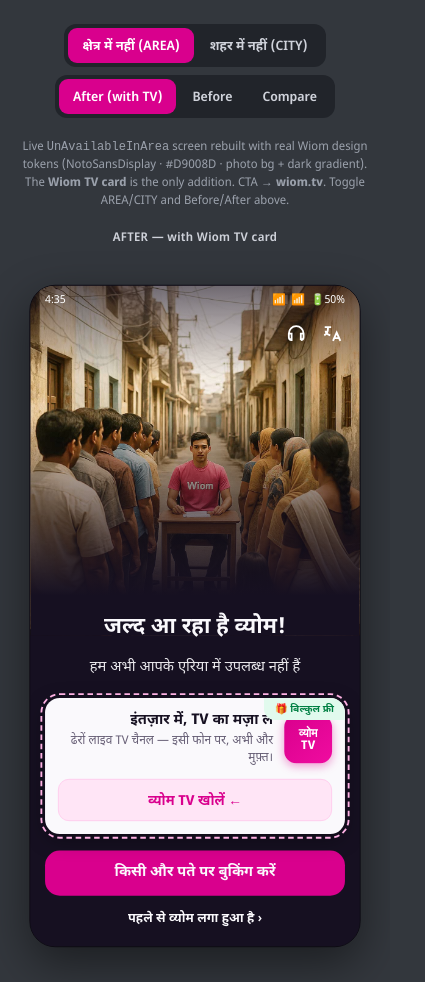
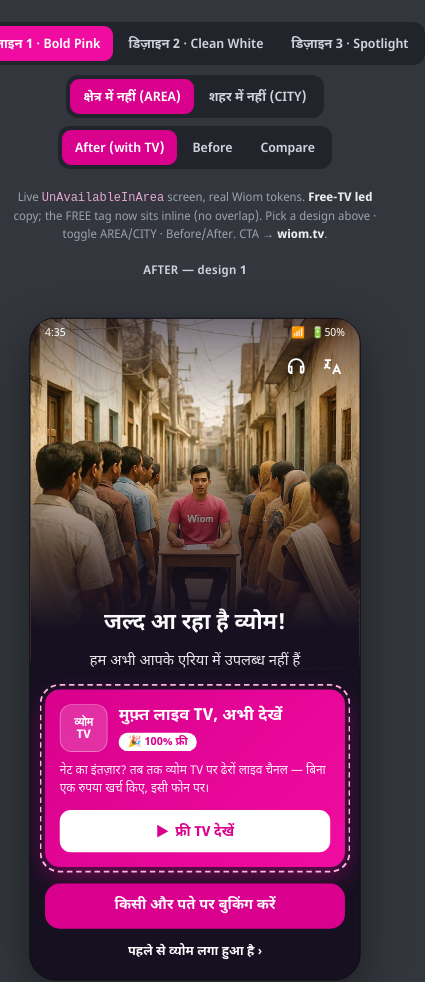
Before and after one commit to shivanksood-prog/wiom-tv-unserviceable-entry, a plain HTML site: page index.html in a window 390 px wide. Shown: the top 982 px of the page, 425 px wide, since content can reach past the window. Drawn offline with Linux system fonts and the light colour scheme.

Commit message:
Readdress TV card: Free-TV-led copy, 3 design variants, inline FREE tag (no overlap)

```diff
--- a/index.html
+++ b/index.html
@@ -8,14 +8,13 @@
 <link rel="preconnect" href="https://fonts.gstatic.com" crossorigin>
 <link href="https://fonts.googleapis.com/css2?family=Noto+Sans+Devanagari:wght@400;600;700&display=swap" rel="stylesheet">
 <style>
-  /* ---- Wiom Design tokens (from customer-app: base_colors.dart / wiom_*.dart) ---- */
   :root{
-    --brand600:#D9008D;  --brand300:#FFB2E4; --brand200:#FFCCED; --brand100:#FFE5F6;
+    --brand700:#F00CA0; --brand600:#D9008D; --brand300:#FFB2E4; --brand200:#FFCCED; --brand100:#FFE5F6;
     --neutral900:#161021; --neutral800:#352D42; --neutral700:#665E75; --neutral500:#A7A1B2;
     --neutral300:#D7D3E0; --neutral200:#E8E4F0; --neutral100:#F1EDF7; --white:#FAF9FC; --baseWhite:#FFFFFF;
     --positive600:#008043; --positive100:#E1FAED;
-    --bgDark:#161021;
-    --radius:16px;
+    --gold1:#D5AF4A; --gold2:#F2E983; --gold3:#D5B14B;
+    --bgDark:#161021; --radius:16px;
   }
   @font-face{font-family:'NotoSansDisplay';src:url('assets/NotoSansDisplay-Regular.ttf');font-weight:400;}
   @font-face{font-family:'NotoSansDisplay';src:url('assets/NotoSansDisplay-SemiBold.ttf');font-weight:600;}
@@ -25,94 +24,108 @@
   body{
     font-family:'Noto Sans Devanagari','NotoSansDisplay',system-ui,sans-serif;
     background:#33373d; color:var(--neutral900);
-    min-height:100vh; padding:24px 12px 60px; display:flex; flex-direction:column; align-items:center;
+    min-height:100vh; padding:22px 12px 60px; display:flex; flex-direction:column; align-items:center;
   }
 
-  /* ---- top controls ---- */
-  .controls{display:flex;gap:8px;flex-wrap:wrap;justify-content:center;margin-bottom:20px;}
+  .controls{display:flex;gap:8px;flex-wrap:wrap;justify-content:center;margin-bottom:10px;}
   .seg{display:inline-flex;background:#21242a;border-radius:12px;padding:4px;gap:2px;}
-  .seg button{
-    font-family:inherit;font-size:13px;font-weight:600;color:#cfd2da;background:transparent;
-    border:0;padding:8px 14px;border-radius:9px;cursor:pointer;transition:.15s;white-space:nowrap;
-  }
+  .seg button{font-family:inherit;font-size:13px;font-weight:600;color:#cfd2da;background:transparent;
+    border:0;padding:8px 13px;border-radius:9px;cursor:pointer;transition:.15s;white-space:nowrap;}
   .seg button.active{background:var(--brand600);color:#fff;}
-  .hint{color:#9aa0ab;font-size:12px;text-align:center;max-width:760px;margin:0 auto 18px;line-height:1.5;}
+  .seg.design button.active{background:var(--brand700);}
+  .hint{color:#9aa0ab;font-size:12px;text-align:center;max-width:780px;margin:10px auto 16px;line-height:1.55;}
+  .hint code{color:#e3a7d2;}
+  .hint b{color:#e9ecf2;}
 
-  /* ---- phone frame: 360x720 like the Figma frame ---- */
   .stage{display:flex;gap:28px;flex-wrap:wrap;justify-content:center;align-items:flex-start;}
   .phone-wrap{display:flex;flex-direction:column;align-items:center;gap:10px;}
   .phone-label{color:#cfd2da;font-size:12px;font-weight:600;letter-spacing:.3px;}
-  .phone{
-    width:360px;height:720px;background:var(--bgDark);border-radius:28px;overflow:hidden;position:relative;
-    box-shadow:0 18px 50px rgba(0,0,0,.45);border:1px solid #0c0a12;
-  }
+  .phone{width:360px;height:720px;background:var(--bgDark);border-radius:28px;overflow:hidden;position:relative;
+    box-shadow:0 18px 50px rgba(0,0,0,.45);border:1px solid #0c0a12;}
 
-  /* status bar */
   .statusbar{position:absolute;top:0;left:0;right:0;height:28px;display:flex;align-items:center;justify-content:space-between;
     padding:0 16px;font-size:12px;color:#fff;z-index:6;font-family:'NotoSansDisplay',sans-serif;}
   .statusbar .r{display:flex;gap:6px;align-items:center;}
 
-  /* photo + gradient (GradientContainer) */
   .hero{position:absolute;top:0;left:0;right:0;height:380px;z-index:1;}
   .hero img{width:100%;height:100%;object-fit:cover;object-position:center top;display:block;}
-  /* top scrim for appbar legibility (bgDark .6 -> transparent) */
-  .hero .topscrim{position:absolute;top:0;left:0;right:0;height:100px;
-    background:linear-gradient(to bottom, rgba(22,16,33,.6), rgba(22,16,33,0));}
-  /* bottom fade photo -> solid dark (gradientHeight 240) */
-  .hero .botfade{position:absolute;left:0;right:0;bottom:0;height:240px;
-    background:linear-gradient(to top, #161021 18%, rgba(22,16,33,0));}
+  .hero .topscrim{position:absolute;top:0;left:0;right:0;height:100px;background:linear-gradient(to bottom, rgba(22,16,33,.6), rgba(22,16,33,0));}
+  .hero .botfade{position:absolute;left:0;right:0;bottom:0;height:240px;background:linear-gradient(to top, #161021 18%, rgba(22,16,33,0));}
   .belowfill{position:absolute;top:380px;left:0;right:0;bottom:0;background:var(--bgDark);z-index:1;}
 
-  /* app bar (transparent, white icons) */
-  .appbar{position:absolute;top:28px;left:0;right:0;height:48px;display:flex;align-items:center;justify-content:flex-end;
-    gap:14px;padding:0 16px;z-index:6;}
+  .appbar{position:absolute;top:28px;left:0;right:0;height:48px;display:flex;align-items:center;justify-content:flex-end;gap:14px;padding:0 16px;z-index:6;}
   .appbar .ic{width:26px;height:26px;color:#fff;display:flex;align-items:center;justify-content:center;}
-  .appbar .help{display:flex;align-items:center;gap:4px;color:#fff;font-size:13px;font-weight:600;}
-  .appbar .help u{text-underline-offset:3px;}
 
-  /* content column (white text over dark) */
   .content{position:absolute;left:0;right:0;bottom:0;z-index:5;padding:0 0 16px;display:flex;flex-direction:column;}
   .copyblock{padding:0 16px;text-align:center;}
   .title{color:var(--white);font-size:24px;font-weight:700;line-height:1.3;}
-  .subtitle{color:var(--white);font-size:16px;font-weight:400;line-height:1.5;margin-top:16px;opacity:.92;}
+  .subtitle{color:var(--white);font-size:16px;font-weight:400;line-height:1.5;margin-top:14px;opacity:.92;}
 
-  /* ===== Wiom TV promo card (the NEW addition) ===== */
-  .tvcard{
-    margin:20px 16px 4px;background:var(--white);border-radius:var(--radius);
-    padding:14px;box-shadow:0 6px 22px rgba(0,0,0,.35);text-align:right;position:relative;overflow:hidden;
-  }
-  .tvcard .row{display:flex;align-items:center;gap:12px;flex-direction:row-reverse;}
-  .tvcard .badge{position:absolute;top:0;right:0;background:var(--positive100);color:var(--positive600);
-    font-size:11px;font-weight:700;padding:5px 12px;border-bottom-left-radius:12px;}
-  .tvlogo{flex:0 0 auto;width:52px;height:52px;border-radius:13px;background:linear-gradient(135deg,#D9008D,#F00CA0);
-    display:flex;align-items:center;justify-content:center;color:#fff;font-weight:700;font-size:13px;line-height:1.05;
-    font-family:'NotoSansDisplay',sans-serif;text-align:center;box-shadow:0 3px 10px rgba(217,0,141,.4);}
-  .tvtext{flex:1;text-align:right;}
-  .tvtext .h{color:var(--neutral900);font-size:16px;font-weight:700;line-height:1.35;}
-  .tvtext .p{color:var(--neutral700);font-size:13px;font-weight:400;line-height:1.45;margin-top:3px;}
-  .tvcta{display:flex;align-items:center;justify-content:center;gap:6px;margin-top:12px;
-    background:var(--brand100);color:var(--brand600);font-weight:700;font-size:15px;
-    padding:11px;border-radius:12px;cursor:pointer;text-decoration:none;border:1px solid var(--brand200);}
-  .tvcta:active{background:var(--brand200);}
+  /* ============ Wiom TV promo card — 3 readdressed variants ============ */
+  .tvslot{margin:18px 16px 4px;}
 
-  /* primary + secondary buttons (wiom_button.dart) */
+  /* shared bits */
+  .freepill{display:inline-flex;align-items:center;gap:5px;font-weight:700;font-size:12px;
+    padding:4px 10px;border-radius:999px;line-height:1;white-space:nowrap;}
+  .tvlogo{flex:0 0 auto;display:flex;align-items:center;justify-content:center;font-weight:700;
+    font-family:'NotoSansDisplay',sans-serif;text-align:center;}
+  .playdot{width:0;height:0;border-style:solid;border-width:7px 0 7px 12px;border-color:transparent transparent transparent currentColor;margin-left:2px;}
+
+  /* ---- V1: Bold Pink hero ---- */
+  .v1{background:linear-gradient(135deg,#D9008D,#F00CA0);border-radius:var(--radius);padding:16px;
+    box-shadow:0 10px 28px rgba(217,0,141,.45);color:#fff;}
+  .v1 .top{display:flex;align-items:center;gap:12px;}
+  .v1 .tvlogo{width:52px;height:52px;border-radius:13px;background:rgba(255,255,255,.18);
+    border:1px solid rgba(255,255,255,.35);color:#fff;font-size:13px;line-height:1.05;}
+  .v1 .ttl{font-size:18px;font-weight:700;line-height:1.25;color:#fff;}
+  .v1 .freepill{background:#fff;color:var(--brand600);margin-top:7px;}
+  .v1 .sub{font-size:13px;line-height:1.45;margin-top:12px;color:rgba(255,255,255,.95);}
+  .v1 .cta{display:flex;align-items:center;justify-content:center;gap:7px;margin-top:13px;background:#fff;color:var(--brand600);
+    font-weight:700;font-size:15px;padding:12px;border-radius:12px;text-decoration:none;}
+
+  /* ---- V2: Clean white, inline green FREE eyebrow ---- */
+  .v2{background:var(--white);border-radius:var(--radius);padding:14px;box-shadow:0 6px 22px rgba(0,0,0,.32);}
+  .v2 .freepill{background:var(--positive100);color:var(--positive600);}
+  .v2 .row{display:flex;align-items:center;gap:12px;margin-top:11px;}
+  .v2 .tvlogo{width:50px;height:50px;border-radius:13px;background:linear-gradient(135deg,#D9008D,#F00CA0);color:#fff;
+    font-size:12px;line-height:1.05;box-shadow:0 3px 10px rgba(217,0,141,.4);}
+  .v2 .ttl{font-size:16px;font-weight:700;color:var(--neutral900);line-height:1.3;}
+  .v2 .sub{font-size:13px;color:var(--neutral700);line-height:1.45;margin-top:3px;}
+  .v2 .cta{display:flex;align-items:center;justify-content:center;gap:6px;margin-top:12px;background:var(--brand100);
+    color:var(--brand600);font-weight:700;font-size:15px;padding:11px;border-radius:12px;text-decoration:none;border:1px solid var(--brand200);}
+
+  /* ---- V3: Spotlight dark card, gold FREE + play ---- */
+  .v3{background:var(--neutral800);border:1px solid #4a3f5c;border-radius:var(--radius);padding:14px;
+    box-shadow:0 10px 26px rgba(0,0,0,.5);position:relative;overflow:hidden;}
+  .v3:before{content:"";position:absolute;inset:0 auto 0 0;width:4px;background:linear-gradient(180deg,#D5AF4A,#F2E983,#D5B14B);}
+  .v3 .row{display:flex;align-items:center;gap:12px;}
+  .v3 .tvlogo{width:52px;height:52px;border-radius:14px;background:linear-gradient(135deg,#D9008D,#F00CA0);color:#fff;
+    font-size:13px;line-height:1.05;position:relative;}
+  .v3 .tvlogo .play{position:absolute;right:-3px;bottom:-3px;width:22px;height:22px;border-radius:50%;background:#fff;color:var(--brand600);display:flex;align-items:center;justify-content:center;box-shadow:0 2px 6px rgba(0,0,0,.4);}
+  .v3 .ttl{font-size:16px;font-weight:700;color:#fff;line-height:1.3;}
+  .v3 .freepill{background:linear-gradient(135deg,#D5AF4A,#F2E983,#D5B14B);color:#3a2d00;margin-bottom:6px;}
+  .v3 .sub{font-size:13px;color:var(--neutral300);line-height:1.45;margin-top:3px;}
+  .v3 .cta{display:flex;align-items:center;justify-content:center;gap:7px;margin-top:13px;background:var(--brand600);color:#fff;
+    font-weight:700;font-size:15px;padding:12px;border-radius:12px;text-decoration:none;}
+
   .btns{padding:14px 16px 0;}
   .pribtn{display:block;width:100%;background:var(--brand600);color:var(--white);font-weight:700;font-size:16px;
     border:0;padding:14px 16px;border-radius:var(--radius);cursor:pointer;font-family:inherit;text-align:center;}
-  .pribtn:active{opacity:.92;}
-  .seclink{display:flex;align-items:center;justify-content:center;gap:4px;color:var(--white);font-size:14px;
-    font-weight:600;padding:14px 0 4px;cursor:pointer;}
+  .seclink{display:flex;align-items:center;justify-content:center;gap:4px;color:var(--white);font-size:14px;font-weight:600;padding:14px 0 4px;}
 
-  /* "after" highlight ring on the card */
-  .ring .tvcard{outline:2px dashed var(--brand300);outline-offset:3px;}
-  .tag{position:absolute;left:50%;transform:translateX(-50%);bottom:-26px;background:var(--brand600);color:#fff;
-    font-size:11px;font-weight:700;padding:3px 10px;border-radius:8px;white-space:nowrap;}
-
+  .ring .tvslot>div{outline:2px dashed var(--brand300);outline-offset:4px;}
   @media(max-width:780px){.phone{transform:scale(.92);}}
 </style>
 </head>
 <body>
 
+  <div class="controls">
+    <div class="seg design" id="designSeg">
+      <button data-d="1" class="active">डिज़ाइन 1 · Bold Pink</button>
+      <button data-d="2">डिज़ाइन 2 · Clean White</button>
+      <button data-d="3">डिज़ाइन 3 · Spotlight</button>
+    </div>
+  </div>
   <div class="controls">
     <div class="seg" id="variantSeg">
       <button data-v="area" class="active">क्षेत्र में नहीं (AREA)</button>
@@ -125,110 +138,91 @@
     </div>
   </div>
   <p class="hint">
-    Live <code>UnAvailableInArea</code> screen rebuilt with real Wiom design tokens (NotoSansDisplay · #D9008D · photo bg + dark gradient).
-    The <b>Wiom TV card</b> is the only addition. CTA → <b>wiom.tv</b>. Toggle AREA/CITY and Before/After above.
+    Live <code>UnAvailableInArea</code> screen, real Wiom tokens. <b>Free-TV led</b> copy; the FREE tag now sits inline (no overlap).
+    Pick a design above · toggle AREA/CITY · Before/After. CTA → <b>wiom.tv</b>.
   </p>
 
   <div class="stage" id="stage"></div>
 
 <script>
   const COPY = {
-    area:{
-      title:"जल्द आ रहा है व्योम!",
-      subtitle:"हम अभी आपके एरिया में उपलब्ध नहीं हैं",
-      button:"किसी और पते पर बुकिंग करें",
-      seclink:"पहले से व्योम लगा हुआ है"
-    },
-    city:{
-      title:"2-3 महीने में आ रहा है व्योम!",
-      subtitle:"हम अभी आपके शहर में उपलब्ध नहीं हैं",
-      button:"किसी और जगह के लिए चेक करें",
-      seclink:"पहले से व्योम लगा हुआ है"
-    }
+    area:{title:"जल्द आ रहा है व्योम!", subtitle:"हम अभी आपके एरिया में उपलब्ध नहीं हैं",
+          button:"किसी और पते पर बुकिंग करें", seclink:"पहले से व्योम लगा हुआ है"},
+    city:{title:"2-3 महीने में आ रहा है व्योम!", subtitle:"हम अभी आपके शहर में उपलब्ध नहीं हैं",
+          button:"किसी और जगह के लिए चेक करें", seclink:"पहले से व्योम लगा हुआ है"}
   };
+
+  // Free-TV-forward copy, shared across area/city
   const TV = {
-    badge:"बिल्कुल फ्री",
-    logo:"व्योम<br>TV",
-    h:"इंतज़ार में, TV का मज़ा लें",
-    p:"ढेरों लाइव TV चैनल — इसी फोन पर, अभी और मुफ़्त।",
-    cta:"व्योम TV खोलें",
+    free:"100% फ्री",
+    ttl:"मुफ़्त लाइव TV, अभी देखें",
+    sub:"नेट का इंतज़ार? तब तक व्योम TV पर ढेरों लाइव चैनल — बिना एक रुपया खर्च किए, इसी फोन पर।",
+    cta:"फ्री TV देखें",
     href:"https://wiom.tv"
   };
 
-  function statusbar(){
-    return `<div class="statusbar"><span>4:35</span>
-      <span class="r"><span>📶</span><span>📶</span><span>🔋50%</span></span></div>`;
+  function statusbar(){return `<div class="statusbar"><span>4:35</span><span class="r"><span>📶</span><span>🔋50%</span></span></div>`;}
+  function appbar(){return `<div class="appbar">
+    <div class="ic"><svg width="24" height="24" viewBox="0 0 24 24" fill="none" stroke="currentColor" stroke-width="2"><path d="M4 12a8 8 0 0116 0v4a3 3 0 01-3 3M4 12v4a3 3 0 003 3h1M4 12h3v6H6a2 2 0 01-2-2M20 12h-3v6h1a2 2 0 002-2"/></svg></div>
+    <div class="ic"><svg width="24" height="24" viewBox="0 0 24 24" fill="none" stroke="currentColor" stroke-width="2"><path d="M3 5h7M6.5 5v2c0 3-1.5 5.5-4 7M4 9c0 2 2 4 5 5M12 20l4-9 4 9M13.5 17h5"/></svg></div></div>`;}
+
+  function card(design){
+    if(design===1) return `<div class="v1">
+        <div class="top">
+          <div class="tvlogo">व्योम<br>TV</div>
+          <div><div class="ttl">${TV.ttl}</div><span class="freepill">🎉 ${TV.free}</span></div>
+        </div>
+        <div class="sub">${TV.sub}</div>
+        <a class="cta" href="${TV.href}" target="_blank" rel="noopener"><span class="playdot"></span>${TV.cta}</a>
+      </div>`;
+    if(design===2) return `<div class="v2">
+        <span class="freepill">🎉 ${TV.free}</span>
+        <div class="row">
+          <div class="tvlogo">व्योम<br>TV</div>
+          <div><div class="ttl">${TV.ttl}</div><div class="sub">${TV.sub}</div></div>
+        </div>
+        <a class="cta" href="${TV.href}" target="_blank" rel="noopener"><span class="playdot"></span>${TV.cta}</a>
+      </div>`;
+    return `<div class="v3">
+        <div class="row">
+          <div class="tvlogo">व्योम<br>TV<span class="play"><span class="playdot" style="border-width:5px 0 5px 8px"></span></span></div>
+          <div><span class="freepill">⭐ ${TV.free}</span><div class="ttl">${TV.ttl}</div><div class="sub">${TV.sub}</div></div>
+        </div>
+        <a class="cta" href="${TV.href}" target="_blank" rel="noopener"><span class="playdot"></span>${TV.cta}</a>
+      </div>`;
   }
-  function appbar(){
-    return `<div class="appbar">
-      <div class="ic" title="help">
-        <svg width="24" height="24" viewBox="0 0 24 24" fill="none" stroke="currentColor" stroke-width="2">
-          <path d="M4 12a8 8 0 0116 0v4a3 3 0 01-3 3M4 12v4a3 3 0 003 3h1M4 12h3v6H6a2 2 0 01-2-2M20 12h-3v6h1a2 2 0 002-2"/></svg>
-      </div>
-      <div class="ic" title="language">
-        <svg width="24" height="24" viewBox="0 0 24 24" fill="none" stroke="currentColor" stroke-width="2">
-          <path d="M3 5h7M6.5 5v2c0 3-1.5 5.5-4 7M4 9c0 2 2 4 5 5M12 20l4-9 4 9M13.5 17h5"/></svg>
-      </div>
-    </div>`;
-  }
-  function tvcard(){
-    return `<div class="tvcard">
-      <span class="badge">🎁 ${TV.badge}</span>
-      <div class="row">
-        <div class="tvlogo">${TV.logo}</div>
-        <div class="tvtext">
-          <div class="h">${TV.h}</div>
-          <div class="p">${TV.p}</div>
-        </div>
-      </div>
-      <a class="tvcta" href="${TV.href}" target="_blank" rel="noopener">${TV.cta} &#8592;</a>
-    </div>`;
-  }
-  function screen(variant, withTV, ring){
+
+  function screen(variant, withTV, ring, design){
     const c = COPY[variant];
     return `<div class="phone ${ring?'ring':''}">
-      ${statusbar()}
-      ${appbar()}
-      <div class="hero">
-        <img src="assets/unserviceable.jpg" alt="">
-        <div class="topscrim"></div>
-        <div class="botfade"></div>
-      </div>
+      ${statusbar()}${appbar()}
+      <div class="hero"><img src="assets/unserviceable.jpg" alt=""><div class="topscrim"></div><div class="botfade"></div></div>
       <div class="belowfill"></div>
       <div class="content">
-        <div class="copyblock">
-          <div class="title">${c.title}</div>
-          <div class="subtitle">${c.subtitle}</div>
-        </div>
-        ${withTV?tvcard():''}
-        <div class="btns">
-          <button class="pribtn">${c.button}</button>
-          <div class="seclink">${c.seclink} &#8250;</div>
-        </div>
-      </div>
-    </div>`;
+        <div class="copyblock"><div class="title">${c.title}</div><div class="subtitle">${c.subtitle}</div></div>
+        ${withTV?`<div class="tvslot">${card(design)}</div>`:''}
+        <div class="btns"><button class="pribtn">${c.button}</button><div class="seclink">${c.seclink} &#8250;</div></div>
+      </div></div>`;
   }
 
-  let variant='area', view='after';
+  let variant='area', view='after', design=1;
   function render(){
     const stage=document.getElementById('stage');
     if(view==='both'){
       stage.innerHTML =
-        `<div class="phone-wrap"><div class="phone-label">BEFORE — current app</div>${screen(variant,false,false)}</div>`+
-        `<div class="phone-wrap"><div class="phone-label">AFTER — with Wiom TV card</div>${screen(variant,true,true)}</div>`;
+        `<div class="phone-wrap"><div class="phone-label">BEFORE — current app</div>${screen(variant,false,false,design)}</div>`+
+        `<div class="phone-wrap"><div class="phone-label">AFTER — design ${design}</div>${screen(variant,true,true,design)}</div>`;
     }else{
       const withTV = view==='after';
-      stage.innerHTML = `<div class="phone-wrap"><div class="phone-label">${withTV?'AFTER — with Wiom TV card':'BEFORE — current app'}</div>${screen(variant,withTV,withTV)}</div>`;
+      stage.innerHTML = `<div class="phone-wrap"><div class="phone-label">${withTV?'AFTER — design '+design:'BEFORE — current app'}</div>${screen(variant,withTV,withTV,design)}</div>`;
     }
   }
-  document.getElementById('variantSeg').addEventListener('click',e=>{
-    if(!e.target.dataset.v)return; variant=e.target.dataset.v;
-    [...e.currentTarget.children].forEach(b=>b.classList.toggle('active',b===e.target)); render();
-  });
-  document.getElementById('viewSeg').addEventListener('click',e=>{
-    if(!e.target.dataset.view)return; view=e.target.dataset.view;
-    [...e.currentTarget.children].forEach(b=>b.classList.toggle('active',b===e.target)); render();
-  });
+  function wire(id,attr,set){document.getElementById(id).addEventListener('click',e=>{
+    const v=e.target.dataset[attr]; if(v===undefined)return; set(v);
+    [...e.currentTarget.children].forEach(b=>b.classList.toggle('active',b===e.target)); render();});}
+  wire('designSeg','d',v=>design=+v);
+  wire('variantSeg','v',v=>variant=v);
+  wire('viewSeg','view',v=>view=v);
   render();
 </script>
 </body>
```
